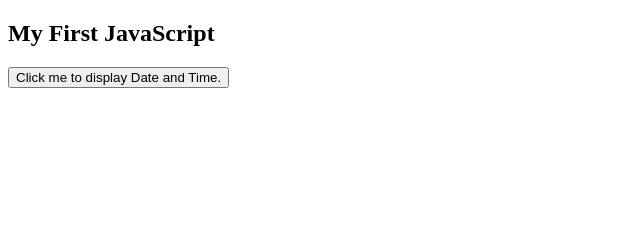
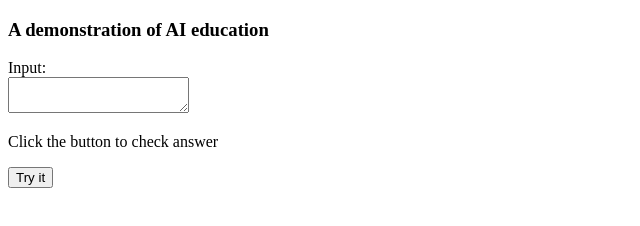
Before and after one commit to pedagogy-ai/pedagogy-ai.github.io, a plain HTML site: page index.html in a window 1280 px wide. Shown: the whole page, without its empty margins (0-640 px from the left). Drawn offline with Linux system fonts and the light colour scheme.

Commit message:
start to use js

```diff
--- /dev/null
+++ b/answer_check_v1.js
@@ -0,0 +1,11 @@
+
+
+
+
+function check_ans() {
+    var x = document.getElementById("answer_input").value;
+
+    console.log(x)
+
+    document.getElementById("output").innerHTML = x;
+}
--- a/index.html
+++ b/index.html
@@ -1,14 +1,27 @@
 <!DOCTYPE html>
 <html>
+
+<head>
+  <title>Pedagogy Demo</title>
+</head>
+
 <body>
+  <script src="answer_check_v1.js"></script>
 
-<h2>My First JavaScript</h2>
+  <div>
+    <h3>A demonstration of AI education</h3>
 
-<button type="button"
-onclick="document.getElementById('demo').innerHTML = Date()">
-Click me to display Date and Time.</button>
+    Input:<br>
 
-<p id="demo"></p>
+    <textarea id="answer_input"></textarea>
+
+    <p>Click the button to check answer</p>
+
+    <button type="button" onclick="check_ans()">Try it</button>
+
+    <p id="output"></p>
+
+  </div>
 
 </body>
 </html>
```
